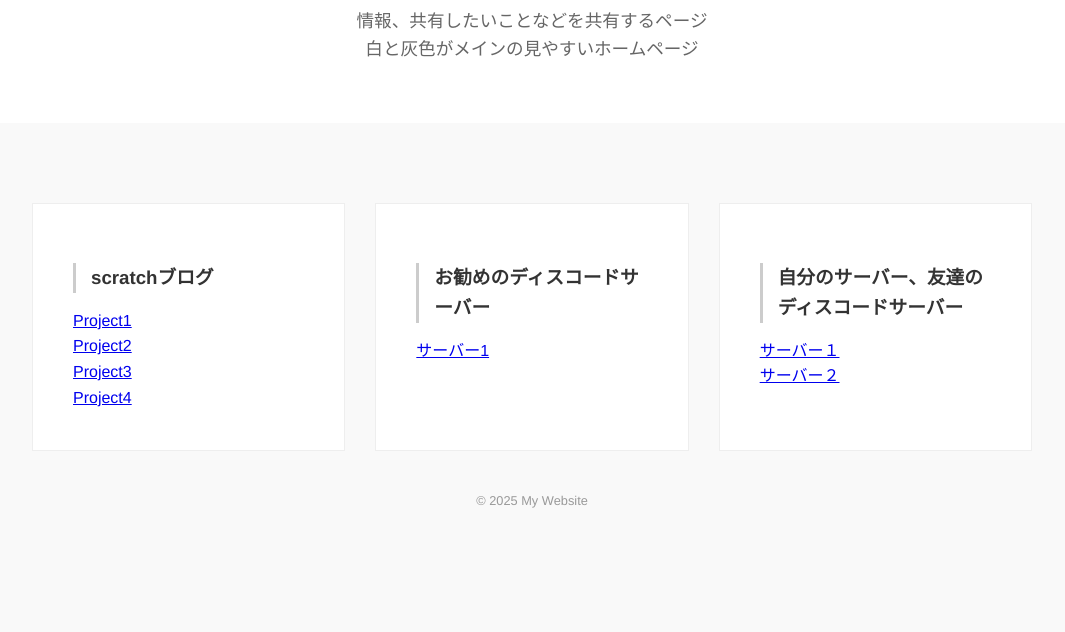
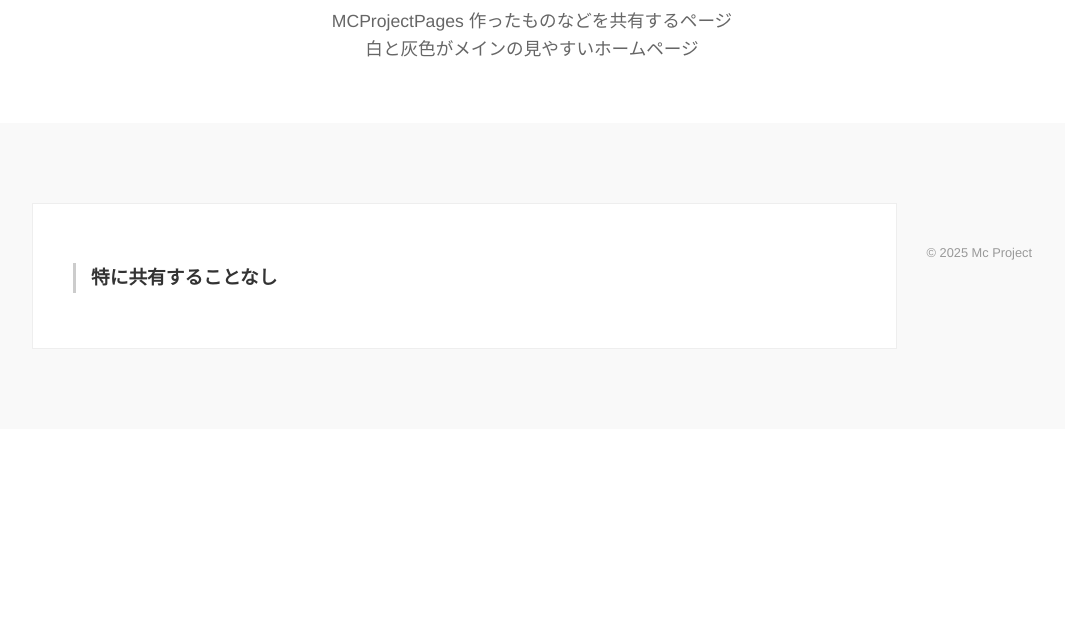
Before and after one commit to MC-MKProject/MCProjectPages, a plain HTML site: page index.html in a window 1280 px wide. Shown: the part 680-1312 px from the top of the page, without its empty margins (108-1173 px from the left). After the commit the page ends 1109 px from the top, so only its background shows below. Drawn offline with Linux system fonts and the light colour scheme.

Commit message:
Update index.html

```diff
--- a/index.html
+++ b/index.html
@@ -3,14 +3,14 @@
 <head>
     <meta charset="UTF-8">
     <meta name="viewport" content="width=device-width, initial-scale=1.0">
-    <title>Minimalist Home</title>
+    <title>MCProject</title>
     <link rel="stylesheet" href="style.css">
 </head>
 <body>
 
     <header>
         <div class="container header-flex">
-            <h1 class="logo">MY WEBSITE</h1>
+            <h1 class="logo">MC WEBSITE</h1>
             <nav>
                 <ul>
                     <li><a href="#">Home</a></li>
@@ -27,8 +27,8 @@
                 <img src="assets/helo.jpg" alt="Minimalism & Clarity">
             </div>
             <div class="text-box">
-                <h2>MCWebBlog</h2>
-                <p>情報、共有したいことなどを共有するページ</p>
+                <h2>MCWebSite</h2>
+                <p>MCProjectPages 作ったものなどを共有するページ</p>
                 <p>白と灰色がメインの見やすいホームページ</p>
             </div>
         </div>
@@ -37,27 +37,10 @@
     <section class="services">
         <div class="container grid">
             <div class="card">
-                <h3>scratchブログ</h3>
-                <li><a href="https://scratch.mit.edu/projects/307476661/">Project1</a></li>
-                <li><a href="https://scratch.mit.edu/projects/307476661/">Project2</a></li>
-                <li><a href="https://scratch.mit.edu/projects/1248828029/">Project3</a></li>
-                <li><a href="https://scratch.mit.edu/projects/700051491/">Project4</a></li>
+                <h3>特に共有することなし</h3>
             </div>
-
-            <div class="card">
-                <h3>お勧めのディスコードサーバー</h3>
-                <li><a href="https://discord.com/invite/VNT4E7gN5Y/">サーバー1</a></li>
-            </div>
-
-            <div class="card">
-                <h3>自分のサーバー、友達のディスコードサーバー</h3>
-                <li><a href="https://discord.gg/hgJ5pCdYK6">サーバー１</a></li>
-                <li><a href="https://discord.gg/d6evUvVwcg">サーバー２</a></li>
-            </div>
-        </div>
-        </div>
     <footer>
-        <p>&copy; 2025 My Website</p>
+        <p>&copy; 2025 Mc Project</p>
     </footer>
 
 </body>
```
